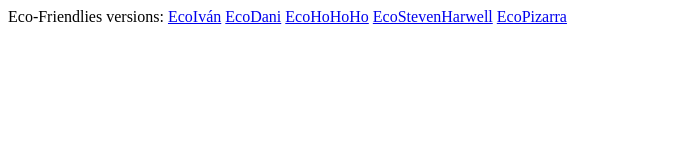
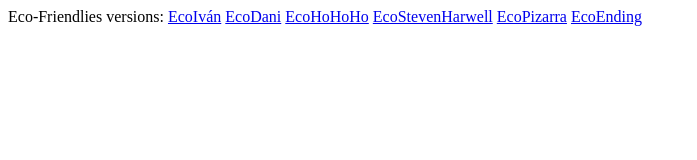
Before and after one commit to AlpacacornGames/EcoFriendlies, a plain HTML site: page index.html in a window 1280 px wide. Shown: the whole page, without its empty margins (0-697 px from the left). Drawn offline with Linux system fonts and the light colour scheme.

Commit message:
Update index.html

```diff
--- a/index.html
+++ b/index.html
@@ -4,3 +4,4 @@ Eco-Friendlies versions:
 <a href="https://drive.google.com/open?id=1CozSE-AK3DHb47OaEP_vSB_AjpfZwYmf">EcoHoHoHo</a>
 <a href="https://drive.google.com/open?id=1duUOX7OfZ_-cNo2qv8K1a0ACpBVSw5mz">EcoStevenHarwell</a>
 <a href="https://drive.google.com/open?id=16WkKo8LE59ZHNy8V3Gk6uGnolj5uuQdu">EcoPizarra</a>
+<a href="https://drive.google.com/open?id=1Fe4Ide72bZuT_6tr_VbfrF2XCe9_c61C">EcoEnding</a>
```
